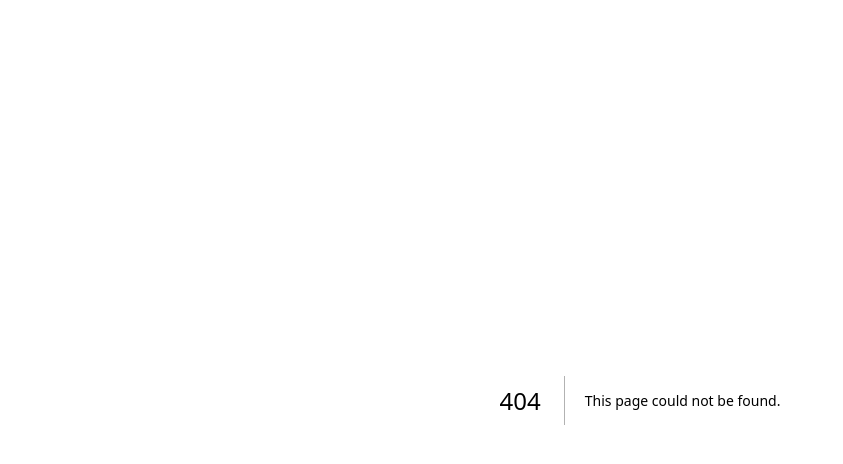
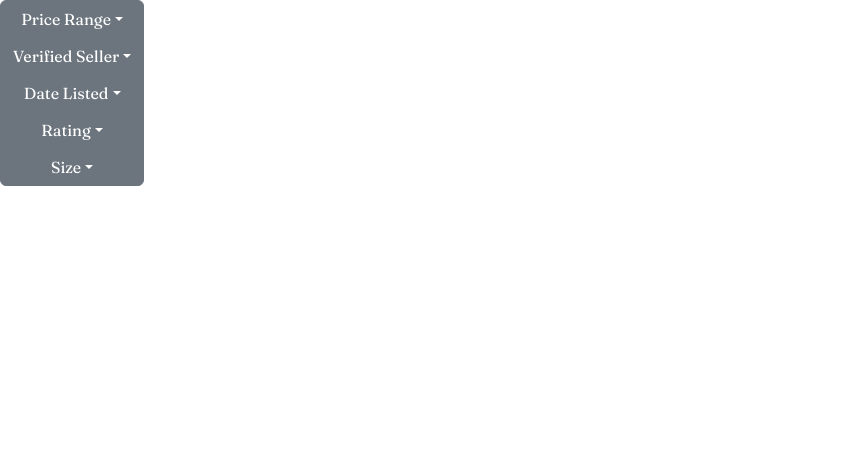
Before and after one commit to acmucsd-projects/fa23-hack-team-4, a Next.js app in the folder client/: page /sideBarTemplate in a window 1280 px wide. Before the commit this address had no page. Shown: the top 464 px of the page, without its empty margins (0-843 px from the left). Built offline with nearby package versions, Linux system fonts and the light colour scheme.

Commit message:
Adding sideBarTemplate files

```diff
--- /dev/null
+++ b/client/src/app/sideBarTemplate/page.js
@@ -0,0 +1,77 @@
+"use client"
+
+import 'bootstrap/dist/css/bootstrap.css'
+import stuff from './page.moduleSBT.css'
+import {useEffect} from 'react'
+
+export default function sideBar() {
+    useEffect(() => {
+        require("bootstrap/dist/js/bootstrap.bundle.min.js");
+      }, []);
+
+    return (
+        <main className={stuff.main}>
+            <div>
+                <SideBarBoxes/>
+            </div>
+        </main>
+    )
+}
+
+function SideBarBoxes() {
+    return (
+        <div class="btn-group-vertical">
+            <div class="btn-group" role="group">
+                <button id="btnGroupDrop1" type="button" class="btn btn-secondary dropdown-toggle" data-toggle="dropdown" aria-haspopup="true" aria-expanded="false">
+                Price Range</button>
+
+                <div class="dropdown-menu" aria-labelledby="btnGroupDrop1">
+                    <a class="dropdown-item" href="#">Not Pricey</a>
+                    <a class="dropdown-item" href="#">Pricey</a>
+                </div>
+            </div>
+
+            <div class="btn-group" role="group">
+                <button id="btnGroupDrop1" type="button" class="btn btn-secondary dropdown-toggle" data-toggle="dropdown" aria-haspopup="true" aria-expanded="false">
+                Verified Seller</button>
+
+                <div class="dropdown-menu" aria-labelledby="btnGroupDrop1">
+                    <a class="dropdown-item" href="#">Yes</a>
+                    <a class="dropdown-item" href="#">No</a>
+                </div>
+            </div>
+
+            <div class="btn-group" role="group">
+                <button id="btnGroupDrop1" type="button" class="btn btn-secondary dropdown-toggle" data-toggle="dropdown" aria-haspopup="true" aria-expanded="false">
+                Date Listed</button>
+
+                <div class="dropdown-menu" aria-labelledby="btnGroupDrop1">
+                    <a class="dropdown-item" href="#">Now</a>
+                    <a class="dropdown-item" href="#">Then</a>
+                </div>
+            </div>
+
+            <div class="btn-group" role="group">
+                <button id="btnGroupDrop1" type="button" class="btn btn-secondary dropdown-toggle" data-toggle="dropdown" aria-haspopup="true" aria-expanded="false">
+                Rating</button>
+
+                <div class="dropdown-menu" aria-labelledby="btnGroupDrop1">
+                    <a class="dropdown-item" href="#">0</a>
+                    <a class="dropdown-item" href="#">5</a>
+                </div>
+            </div>
+
+            <div class="btn-group" role="group">
+                <button id="btnGroupDrop1" type="button" class="btn btn-secondary dropdown-toggle" data-toggle="dropdown" aria-haspopup="true" aria-expanded="false">
+                Size</button>
+
+                <div class="dropdown-menu" aria-labelledby="btnGroupDrop1">
+                    <a class="dropdown-item" href="#">S</a>
+                    <a class="dropdown-item" href="#">M</a>
+                    <a class="dropdown-item" href="#">L</a>
+                    <a class="dropdown-item" href="#">XL</a>
+                </div>
+            </div>
+        </div>
+    )
+}
--- /dev/null
+++ b/client/src/app/sideBarTemplate/page.moduleSBT.css
@@ -0,0 +1,15 @@
+.main {
+    height: 100vh;
+  }
+
+  .backgroundImage {
+    z-index: -1;
+  }
+
+  .header {
+    display: flex;
+
+    width: 80vw;
+    margin: 0vw 10vw;
+    padding: 4vw 0vw;
+  }
--- /dev/null
+++ b/package.json
@@ -0,0 +1,5 @@
+{
+  "dependencies": {
+    "bootstrap": "^5.3.2"
+  }
+}
```
Also changed, not shown: 1 other file (tests, documents, lock files or other folders).
